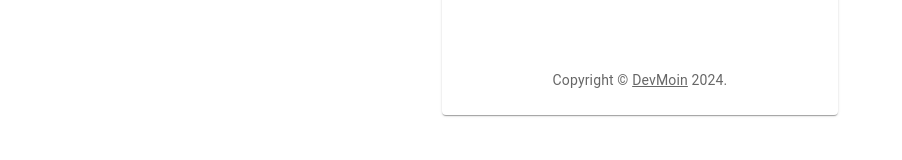
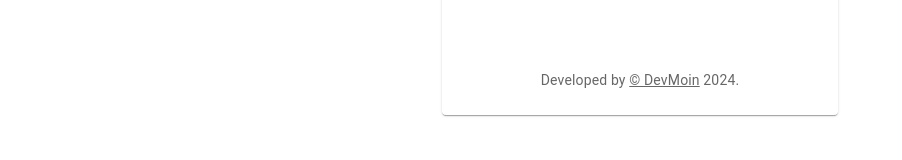
Before and after one commit to Moin3/wishper-wave-frontend, a React (Vite) app: page /signin in a window 1280 px wide. Shown: the part 544-704 px from the top of the page, without its empty margins (0-902 px from the left). Built offline with nearby package versions, Linux system fonts and the light colour scheme.

Commit message:
msg and img send-clear  code

```diff
--- a/src/components/chat/Footer.jsx
+++ b/src/components/chat/Footer.jsx
@@ -5,7 +5,7 @@ import IconButton from '@mui/material/IconButton';
 import { userMsg } from '../../context/MsgProvider';
 import { userAuth } from '../../context/AccountProvider';
 import { userInfo } from '../../context/UserProvider';
-import { getAPI, postAPI } from '../../services/api';
+import { postAPI } from '../../services/api';
 import {toast} from 'react-hot-toast'
 import { useEffect, useState } from 'react';
 
@@ -44,7 +44,7 @@ const ClipIcon = styled(AttachFile)`
 
 
 const Footer = ({conversationId}) => {
-    const {msgText,setMsgText,setMainImgUrl}=userMsg()
+    const {msgText,setMsgText}=userMsg()
     const {user}=userAuth()
     const {person}=userInfo()
      const [file,setFile]=useState()
@@ -73,13 +73,9 @@ const Footer = ({conversationId}) => {
                 text:image
             }
         }
-        console.log(image)
+
         const response=await postAPI('/message/add',message)
         const isolatedMsg=response.data
-        setMainImgUrl(isolatedMsg.newMessage.text)
-        // setImgId(isolatedMsg.newMessage._id)
-        // console.log("imgId",imgId)
-        // fetchImage(isolatedMsg.newMessage._id);
         toast.success(isolatedMsg.msg)
 
 
@@ -107,9 +103,7 @@ const Footer = ({conversationId}) => {
 
                     try{
                         const response = await postAPI('/file/upload',datas)
-                        // setMainImgUrl(response.data.imageUrl)
                         setImage(response.data.imageUrl)
-                        // return response
                     }catch(err){
                         toast.error(err.message)
                     }
--- a/src/components/reusable/Copyright.jsx
+++ b/src/components/reusable/Copyright.jsx
@@ -5,9 +5,9 @@ import Link from '@mui/material/Link';
 const Copyright = (props) => {
     return (
         <Typography variant="body2" color="text.secondary" align="center" {...props}>
-            {'Copyright © '}
+            {'Developed by '}
                     <Link color="inherit" href="https://dev-moin.vercel.app/">
-                        DevMoin
+                    © DevMoin
                     </Link>{' '}
                 {new Date().getFullYear()}
             {'.'}
--- a/src/context/MsgProvider.jsx
+++ b/src/context/MsgProvider.jsx
@@ -5,20 +5,11 @@ export const MsgContext = createContext(null);
 const MsgProvider = ({children}) => {
 
     const [msgText,setMsgText]=useState('')
-    // const [file,setFile]=useState()
-    // const [image,setImage]=useState('')
-    const [mainImgUrl,setMainImgUrl]=useState()
 
     return (
         <MsgContext.Provider value={{
             msgText,
             setMsgText,
-            mainImgUrl,
-            setMainImgUrl
-            // file,
-            // setFile,
-            // image,
-            // setImage
          }}>
             {children}
         </MsgContext.Provider>
--- a/src/index.css
+++ b/src/index.css
@@ -1,23 +1,11 @@
 @import url('https://fonts.googleapis.com/css2?family=Acme&family=Philosopher&family=Poppins:wght@400;500;600&display=swap');
 
-/* For WebKit Browsers (Chrome, Safari) */
-::-webkit-scrollbar {
-    width: 3px;
-    height:4px; /* Set the width of the scrollbar */
+
+  ::-webkit-scrollbar {
+    width: 2px; /* You can adjust the width as needed */
   }
 
   ::-webkit-scrollbar-thumb {
-    background-color: purple; /* Color of the thumb (the draggable part) */
-    border-radius: 5px; /* Round corners of the thumb */
+    background-color: purple;
+    border-radius: 2px;
   }
-
-  ::-webkit-scrollbar-track {
-    background-color: #f1f1f1; /* Color of the track (the area behind the thumb) */
-  }
-
-  /* For Firefox */
-
-  body {
-    scrollbar-width: thin;
-    scrollbar-color: purple #f1f1f1;
-  }
```
